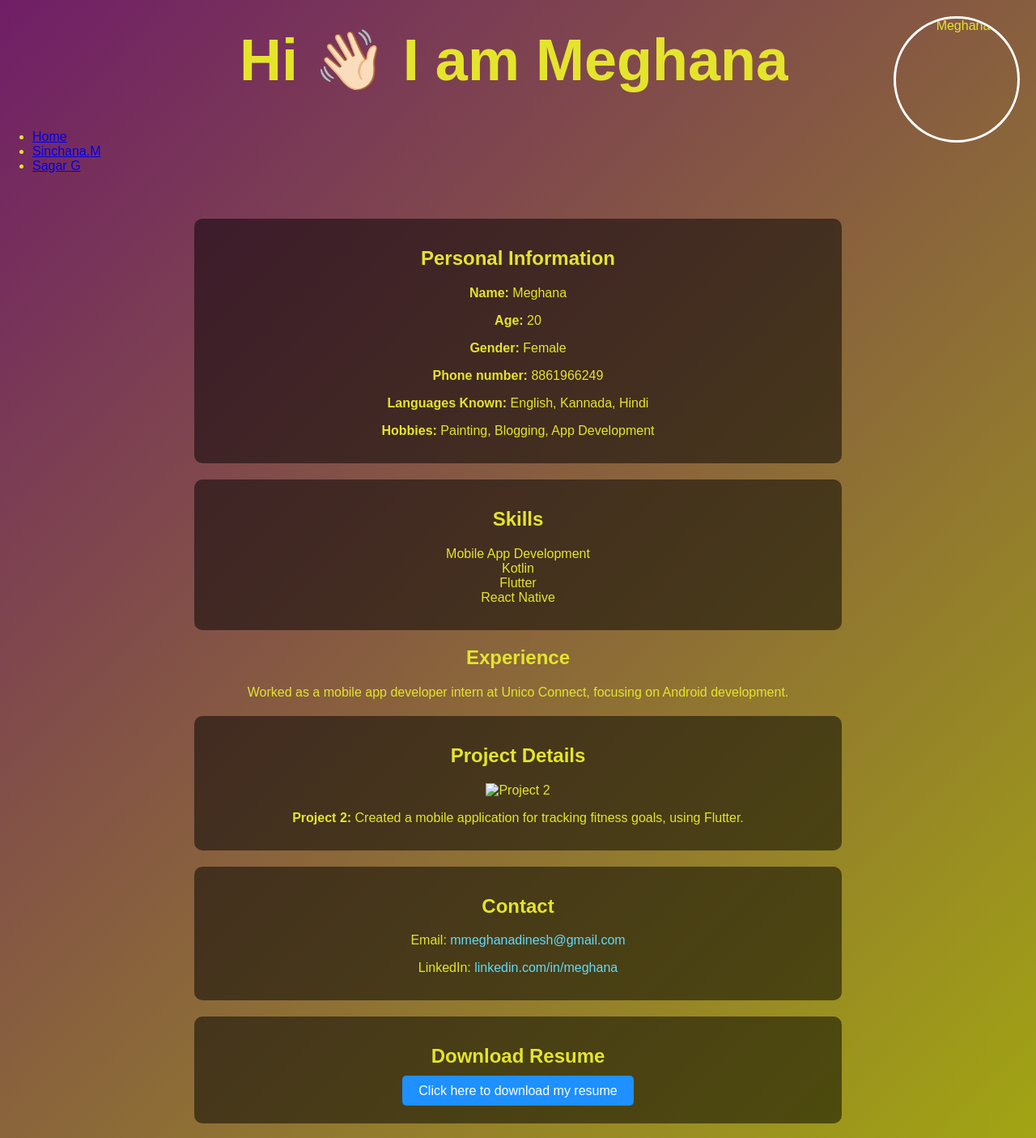
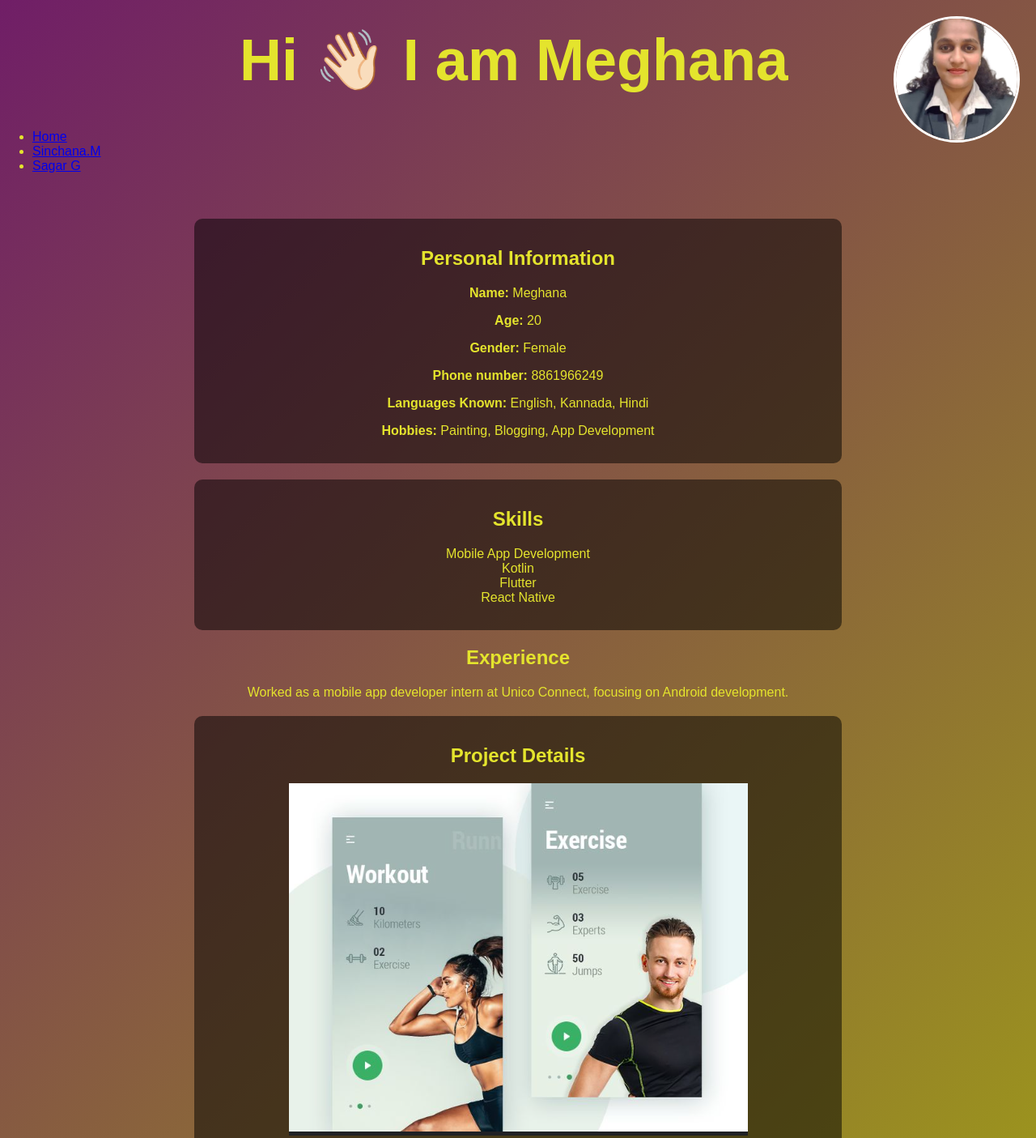
Before and after one commit to Meghanadine/html, a plain HTML site: page meghana.html in a window 1280 px wide. Shown: the top 1405 px of the page at 81% size. Drawn offline with Linux system fonts and the light colour scheme.

Commit message:
Update meghana.html

```diff
--- a/meghana.html
+++ b/meghana.html
@@ -117,7 +117,7 @@
 
     <main>
         <section class="profile container">
-            <img src="images/image1.jpg" alt="Meghana" class="profile-img">
+            <img src="image1.jpg" alt="Meghana" class="profile-img">
             <div>
                 <div class="bio">
                     <h2>Personal Information</h2>
@@ -146,7 +146,7 @@
 
                 <div class="projects">
                     <h2>Project Details</h2>
-                    <img src="images/project2.png" alt="Project 2" class="project-img">
+                    <img src="project2.png" alt="Project 2" class="project-img">
                     <p><strong>Project 2:</strong> Created a mobile application for tracking fitness goals, using Flutter.</p>
                 </div>
 
@@ -159,7 +159,7 @@
                 <div class="resume">
                     <h2>Download Resume</h2>
                     <!-- This button will download a basic text resume -->
-                    <p><a href="files/Meghana_Resume.pdf" download="Meghana_Resume">Click here to download my resume</a></p>
+                    <p><a href="Meghana_Resume.pdf" download="Meghana_Resume">Click here to download my resume</a></p>
                 </div>
             </div>
         </section>
```
